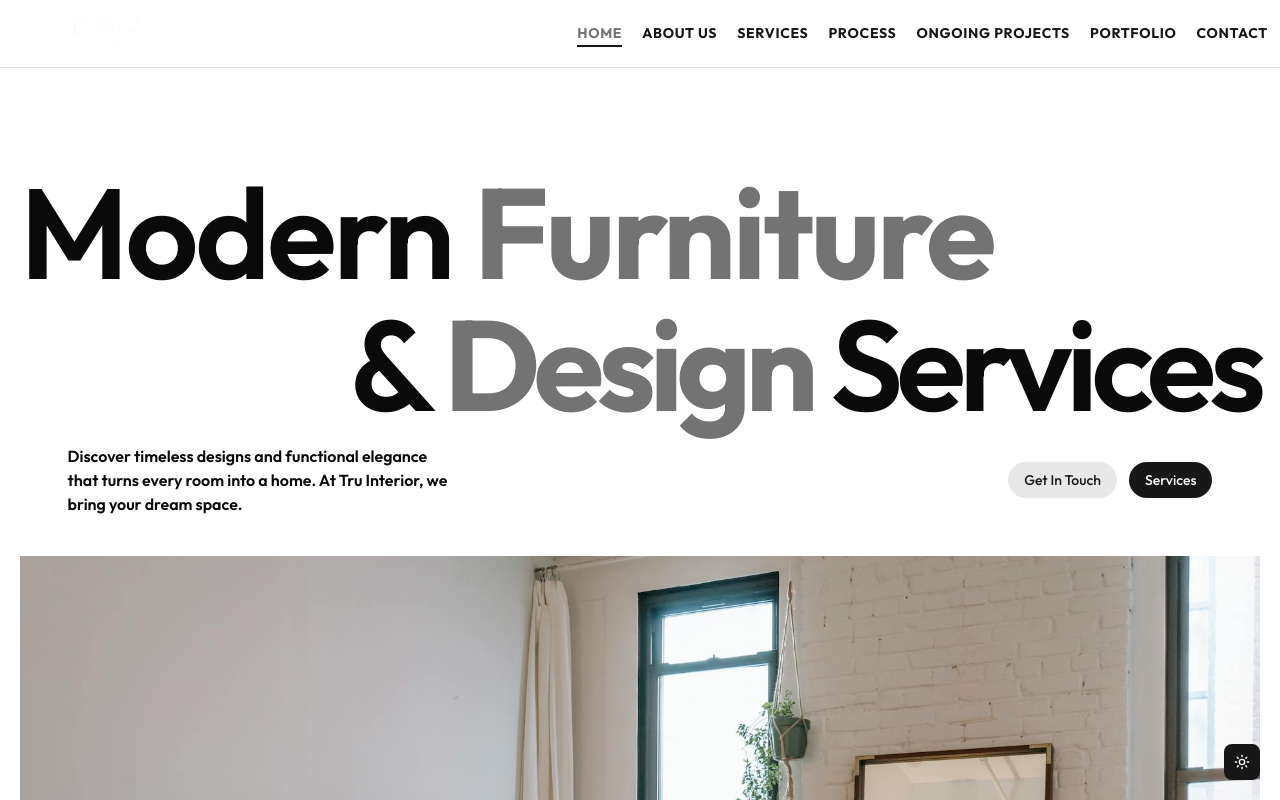
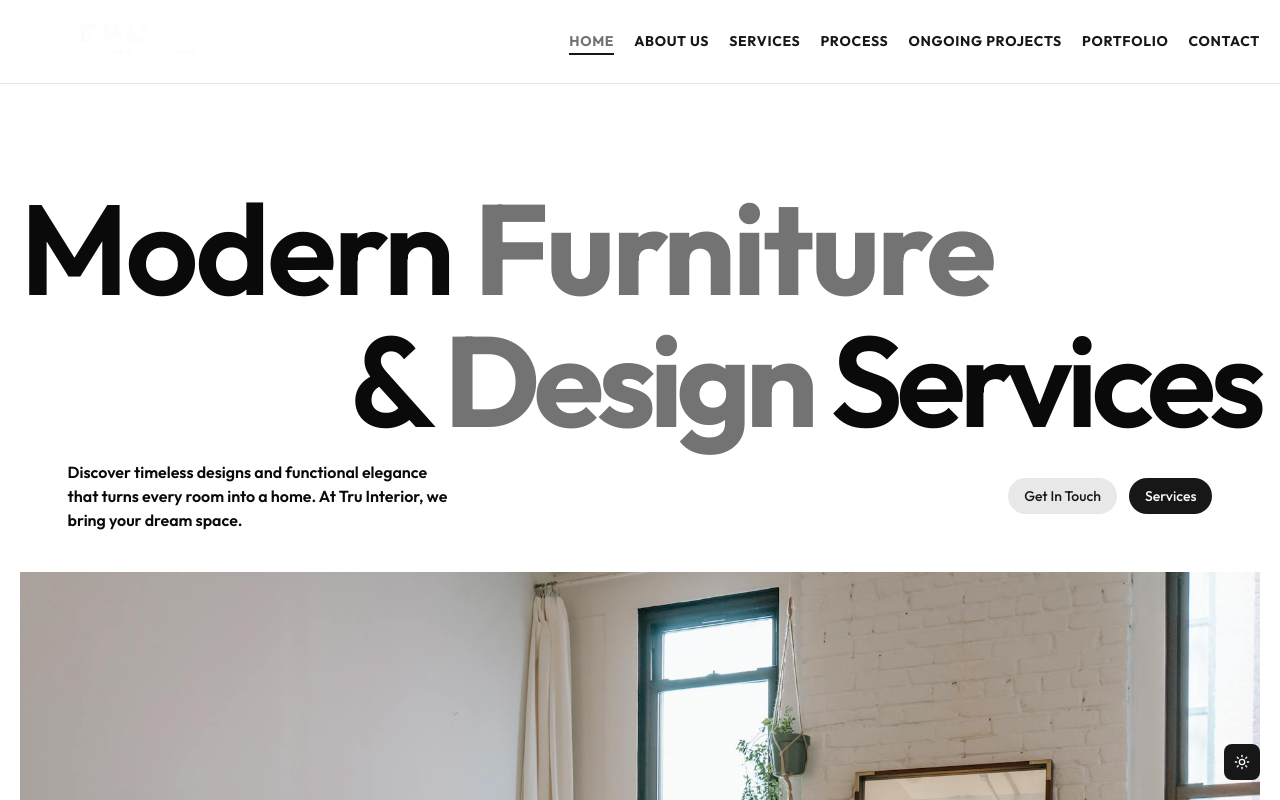
Before and after one commit to Ray541/tru-interior, a React (Vite) app: page / in a window 1280 px wide. Shown: the top 800 px of the page. Built offline with nearby package versions, Linux system fonts and the light colour scheme.

Commit message:
update: remove glas morphism

```diff
--- a/src/layout/Header.tsx
+++ b/src/layout/Header.tsx
@@ -36,7 +36,8 @@ export default function Header() {
   return (
     <header
       className={cn(
-        "p-3 border-b border-border sticky top-0 bg-background/70 backdrop-blur-sm backdrop-saturate-150"
+        "p-5 border-b border-border sticky top-0 bg-background"
+        // bg-background/70 backdrop-blur-sm backdrop-saturate-150 // glass morphism
       )}
     >
       <div
```
